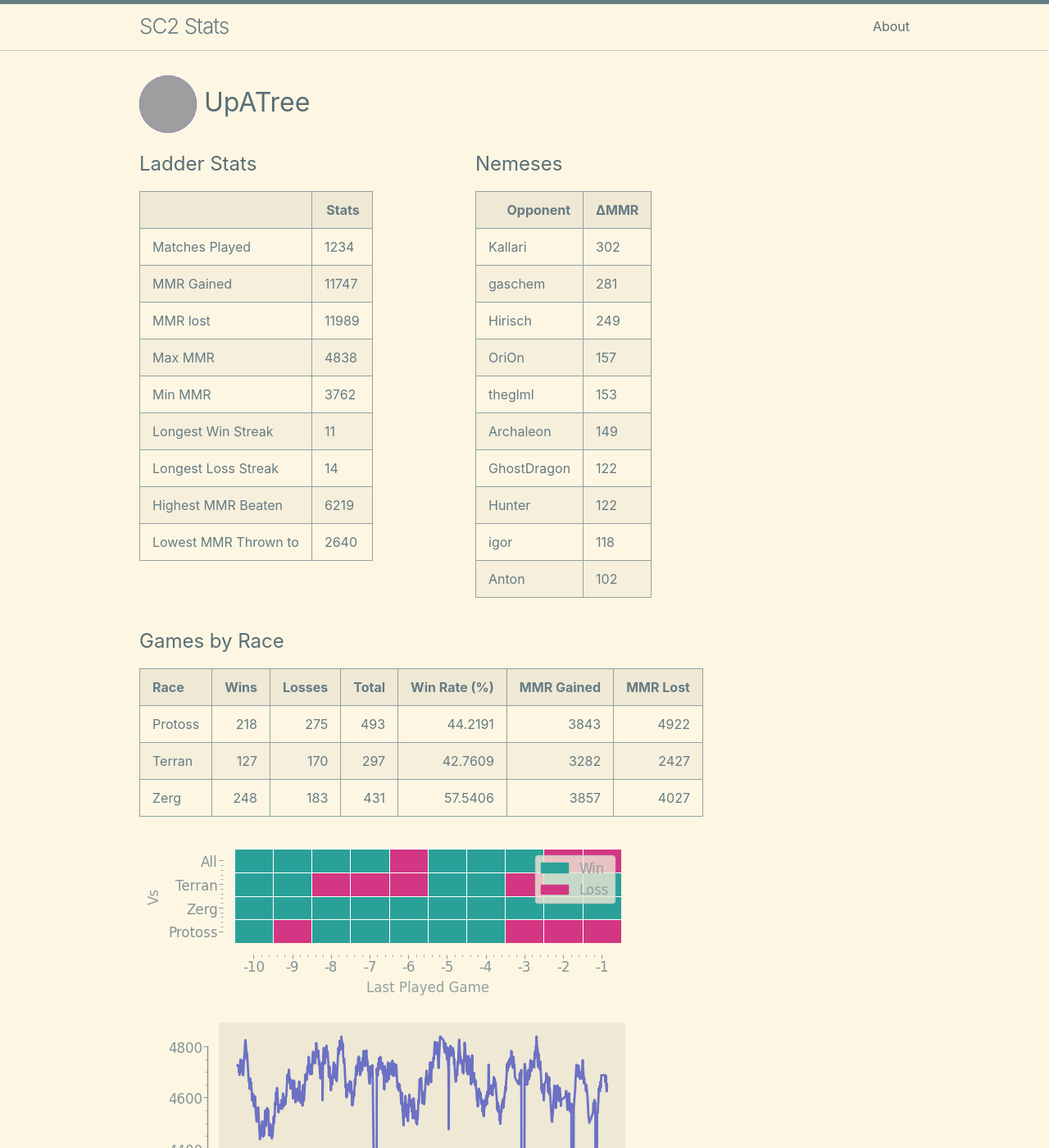
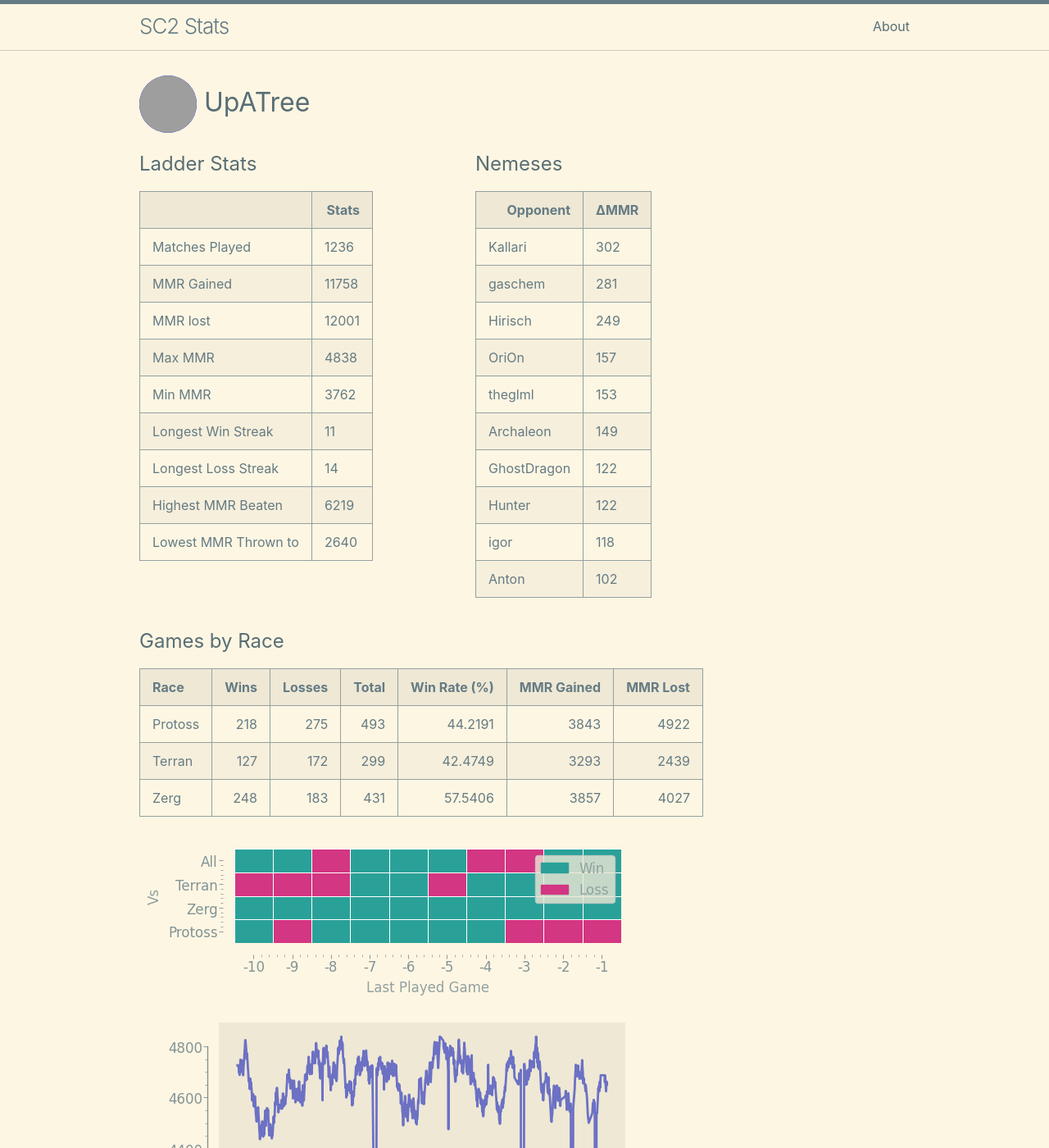
Before and after one commit to kylermurphy/UpATree, a Jekyll site: the page built from docs/index.md, in a window 1280 px wide and 1400 px high. Shown: the whole window at 82% size. Built offline with Jekyll 4.4.1, drawn with Linux system fonts in a browser that asks for light colours; grey boxes are pictures that could not be loaded.

Commit message:
running on push

```diff
--- a/docs/index.md
+++ b/docs/index.md
@@ -18,15 +18,15 @@ layout: home
   <tbody>
     <tr>
       <td>Matches Played</td>
-      <td>1234</td>
+      <td>1236</td>
     </tr>
     <tr>
       <td>MMR Gained</td>
-      <td>11747</td>
+      <td>11758</td>
     </tr>
     <tr>
       <td>MMR lost</td>
-      <td>11989</td>
+      <td>12001</td>
     </tr>
     <tr>
       <td>Max MMR</td>
@@ -115,7 +115,7 @@ layout: home
 | Race    |   Wins |   Losses |   Total |   Win Rate (%) |   MMR Gained |   MMR Lost |
 |:--------|-------:|---------:|--------:|---------------:|-------------:|-----------:|
 | Protoss |    218 |      275 |     493 |        44.2191 |         3843 |       4922 |
-| Terran  |    127 |      170 |     297 |        42.7609 |         3282 |       2427 |
+| Terran  |    127 |      172 |     299 |        42.4749 |         3293 |       2439 |
 | Zerg    |    248 |      183 |     431 |        57.5406 |         3857 |       4027 |
 
 ![Games by Race](./assets/gm_hist.png)
--- a/log.txt
+++ b/log.txt
@@ -464,3 +464,4 @@ Writing a log file 2025-03-14 18:50:34.
 Writing a log file 2025-03-14 19:18:37.
 Writing a log file 2025-03-14 19:31:06.
 Writing a log file 2025-03-14 19:48:11.
+Writing a log file 2025-03-14 20:23:53.
```
Also changed, not shown: docs/assets/MMR.png, docs/assets/daily.png, docs/assets/gm_hist.png, docs/assets/r_wrt.png, 1 other file.
